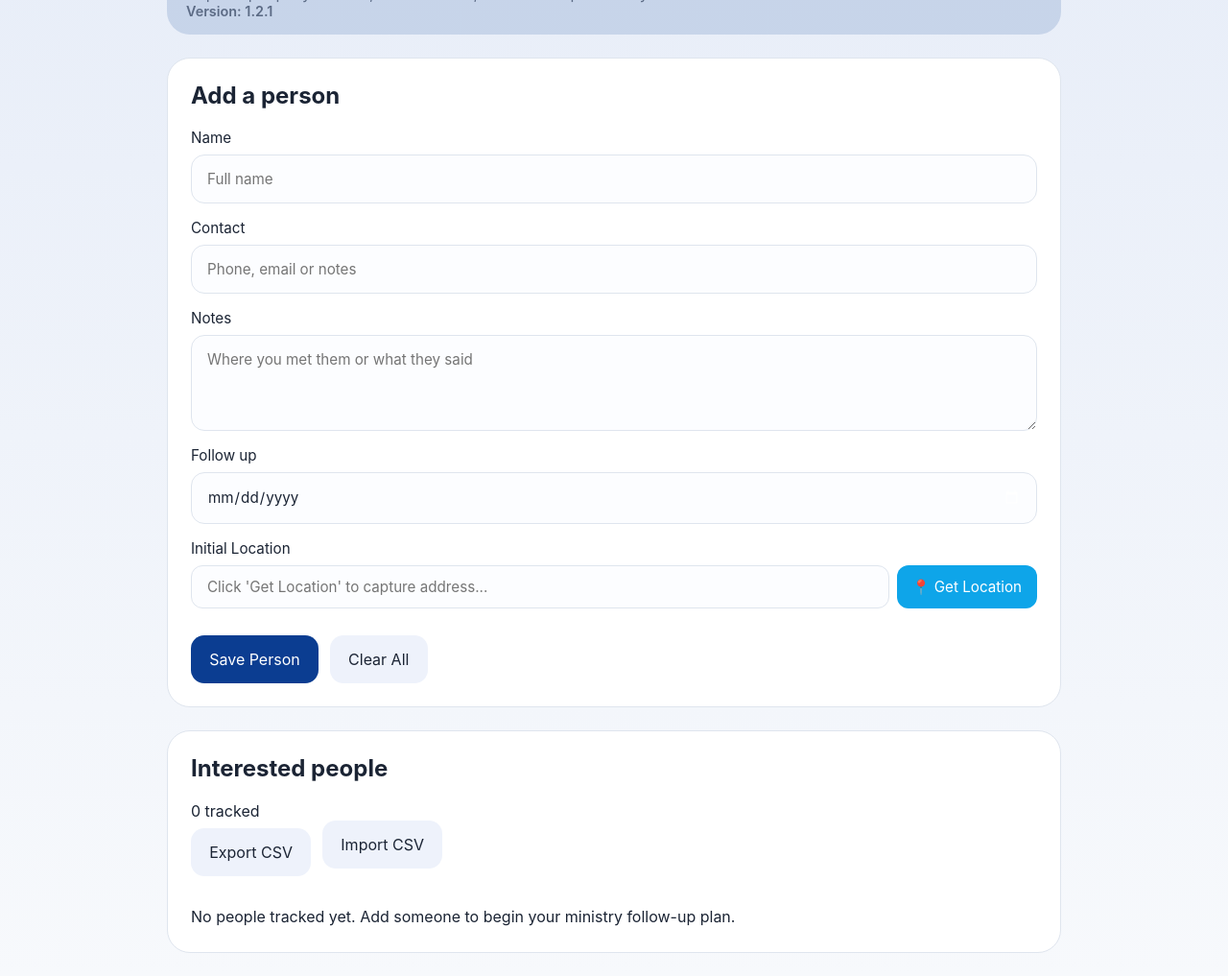
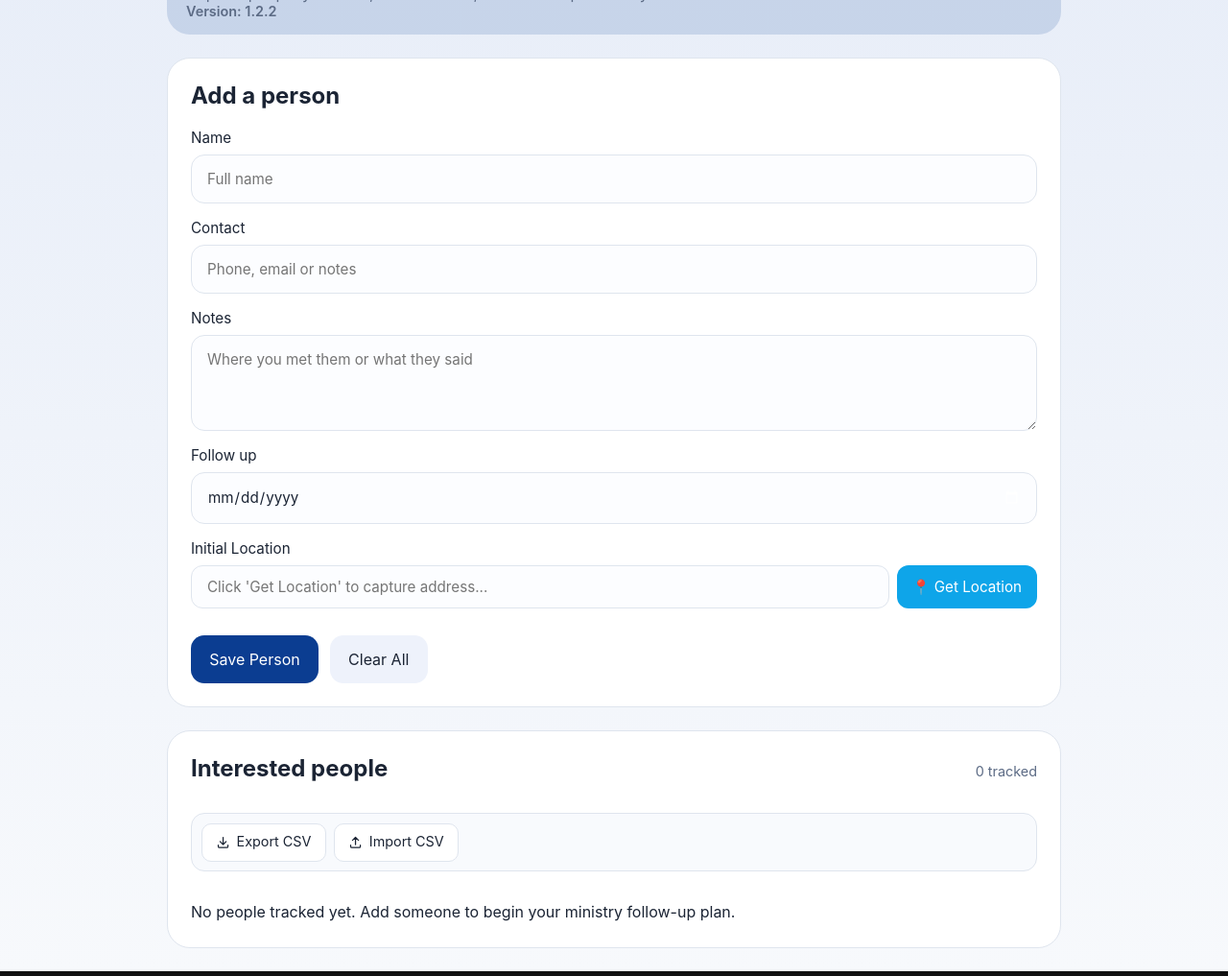
Before and after one commit to rickjjones/Ministry-Interest, a website: page index.html in a window 1280 px wide. Shown: the part 109-1126 px from the top of the page at 96% size. Drawn offline with Linux system fonts and the light colour scheme.

Commit message:
Compact backup bar for export and import (1.2.2)
- Export CSV and Import CSV become outlined icon buttons in a shaded
  backup bar, matching the record buttons; last-backup status sits at
  the right of the bar and wraps inside it on narrow screens.
- Import is now a real, keyboard-focusable button that opens the
  hidden file picker (was a styled label).
- People count moves to the right of the section heading.

Co-Authored-By: Claude Opus 5.5 <noreply@anthropic.com>

```diff
--- a/app.js
+++ b/app.js
@@ -27,6 +27,7 @@ const savePersonButton = document.getElementById('savePersonButton');
 const cancelEditButton = document.getElementById('cancelEditButton');
 const exportCsvButton = document.getElementById('exportCsvButton');
 const importCsvInput = document.getElementById('importCsvInput');
+const importCsvButton = document.getElementById('importCsvButton');
 const backupStatus = document.getElementById('backupStatus');
 const template = document.getElementById('personTemplate');
 const initialLocationInput = document.getElementById('initialLocation');
@@ -676,6 +677,8 @@ form.addEventListener('submit', addPerson);
 cancelEditButton.addEventListener('click', cancelEditingPerson);
 clearButton.addEventListener('click', clearAll);
 exportCsvButton.addEventListener('click', exportPeopleToCsv);
+// A real button (keyboard-focusable) that opens the hidden file picker.
+importCsvButton.addEventListener('click', () => importCsvInput.click());
 importCsvInput.addEventListener('change', (event) => {
   importPeopleFromCsv(event.target.files?.[0]);
 });
--- a/index.html
+++ b/index.html
@@ -62,14 +62,20 @@
         <h2>Interested people</h2>
         <span id="count">0 tracked</span>
       </div>
-      <div class="actions backup-actions">
-        <button type="button" id="exportCsvButton" class="secondary">Export CSV</button>
-        <label class="import-label secondary">
-          <span>Import CSV</span>
+      <div class="backup-bar">
+        <div class="backup-buttons">
+          <button type="button" id="exportCsvButton" class="record-action">
+            <svg viewBox="0 0 24 24" aria-hidden="true"><path d="M4 17v2a2 2 0 0 0 2 2h12a2 2 0 0 0 2-2v-2M7 11l5 5 5-5M12 4v12" /></svg>
+            Export CSV
+          </button>
+          <button type="button" id="importCsvButton" class="record-action">
+            <svg viewBox="0 0 24 24" aria-hidden="true"><path d="M4 17v2a2 2 0 0 0 2 2h12a2 2 0 0 0 2-2v-2M7 9l5-5 5 5M12 4v12" /></svg>
+            Import CSV
+          </button>
           <input type="file" id="importCsvInput" accept=".csv,text/csv" hidden />
-        </label>
+        </div>
+        <p id="backupStatus" class="backup-status" role="status"></p>
       </div>
-      <p id="backupStatus" class="backup-status" role="status"></p>
       <ul id="peopleList" class="people-list"></ul>
     </section>
   </main>
--- a/styles.css
+++ b/styles.css
@@ -111,8 +111,36 @@ textarea {
   align-items: center;
 }
 
-.backup-actions {
-  margin-bottom: 0.5rem;
+.panel-header {
+  display: flex;
+  justify-content: space-between;
+  align-items: baseline;
+  gap: 1rem;
+}
+
+#count {
+  font-size: 0.9rem;
+  color: var(--muted);
+}
+
+/* Backup toolbar: outlined buttons on the left, last-backup status on the right. */
+.backup-bar {
+  display: flex;
+  flex-wrap: wrap;
+  align-items: center;
+  justify-content: space-between;
+  gap: 0.5rem 1rem;
+  margin: 0.75rem 0 1rem;
+  padding: 0.6rem;
+  border: 1px solid var(--border);
+  border-radius: 14px;
+  background: #f8fafd;
+}
+
+.backup-buttons {
+  display: flex;
+  flex-wrap: wrap;
+  gap: 0.5rem;
 }
 
 .visit-actions {
@@ -145,7 +173,8 @@ textarea {
 }
 
 .backup-status {
-  margin: 0 0 1rem;
+  margin: 0;
+  padding: 0 0.4rem;
   font-size: 0.85rem;
   color: var(--muted);
 }
@@ -157,16 +186,6 @@ textarea {
 .backup-status.overdue {
   color: var(--danger);
   font-weight: 600;
-}
-
-.import-label {
-  display: inline-flex;
-  align-items: center;
-  justify-content: center;
-  padding: 0.95rem 1.2rem;
-  border-radius: 14px;
-  cursor: pointer;
-  font: inherit;
 }
 
 button {
--- a/version.json
+++ b/version.json
@@ -1,3 +1,3 @@
 {
-  "version": "1.2.1"
+  "version": "1.2.2"
 }
```
